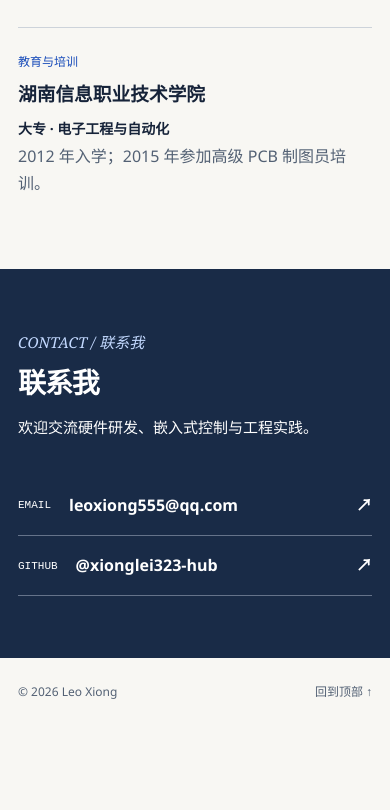
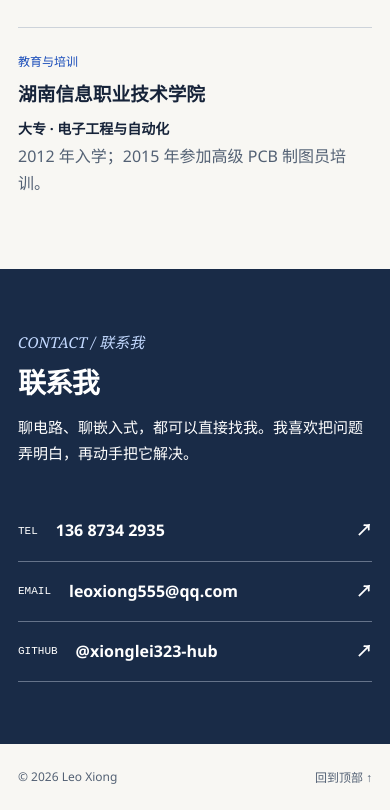
Before and after one commit to xionglei323-hub/xionglei323-hub.github.io, a plain HTML site: page index.html in a window 390 px wide. Shown: the part 3003-3813 px from the top of the page. Before the commit the page ends 3727 px from the top, so only its background shows below. Drawn offline with Linux system fonts and the light colour scheme.

Commit message:
Add phone contact to personal homepage

```diff
--- a/index.html
+++ b/index.html
@@ -10,5 +10,5 @@
 <section id="about" class="section about"><div><p class="eyebrow">ABOUT / 关于我</p><h2>关于熊雷</h2></div><div class="about-copy"><p class="lead">我是熊雷，一名电子硬件工程师。自 2016 年起参与电子产品研发，从电路设计、PCB 布局到样机测试、试产与量产，关注每一个环节是否真正可靠。</p><p>我持续探索 STM32、ESP32 与通信控制系统，并将 AI 作为辅助工具，用于代码、问题分析与工程文档。最终的判断，仍来自工程实践与验证。</p><a href="tools/gbk/index.html" class="text-link">打开 GBK 编码工具 <span>↗</span></a></div></section>
 <section class="section skills"><div class="section-top"><div><p class="eyebrow">TOOLKIT / 技术与工具</p><h2>常用技术</h2></div><p>硬件、软件与测试，<br>围绕同一个工程目标。</p></div><div id="skills-list" class="skills-list"></div></section>
 <section id="experience" class="section experience"><div class="section-top"><div><p class="eyebrow">EXPERIENCE / 工作经历</p><h2>工作与学习经历</h2></div></div><div class="experience-layout"><div id="timeline" class="timeline"></div></div></section></div>
-<section id="contact" class="contact"><div class="wrap contact-inner"><div><p class="eyebrow">CONTACT / 联系我</p><h2>联系我</h2><p>欢迎交流硬件研发、嵌入式控制与工程实践。</p></div><div class="contact-links"><a href="mailto:leoxiong555@qq.com"><span>EMAIL</span><strong>leoxiong555@qq.com</strong><b>↗</b></a><a href="https://github.com/xionglei323-hub"><span>GITHUB</span><strong>@xionglei323-hub</strong><b>↗</b></a></div></div></section></main><footer class="wrap footer"><span>© <span id="year">2026</span> Leo Xiong</span><span>DESIGN · BUILD · VERIFY</span><a href="#home">回到顶部 ↑</a></footer>
+<section id="contact" class="contact"><div class="wrap contact-inner"><div><p class="eyebrow">CONTACT / 联系我</p><h2>联系我</h2><p>聊电路、聊嵌入式，都可以直接找我。我喜欢把问题弄明白，再动手把它解决。</p></div><div class="contact-links"><a href="tel:+8613687342935" aria-label="拨打电话 136 8734 2935"><span>TEL</span><strong>136 8734 2935</strong><b aria-hidden="true">↗</b></a><a href="mailto:leoxiong555@qq.com"><span>EMAIL</span><strong>leoxiong555@qq.com</strong><b>↗</b></a><a href="https://github.com/xionglei323-hub"><span>GITHUB</span><strong>@xionglei323-hub</strong><b>↗</b></a></div></div></section></main><footer class="wrap footer"><span>© <span id="year">2026</span> Leo Xiong</span><span>DESIGN · BUILD · VERIFY</span><a href="#home">回到顶部 ↑</a></footer>
 </body></html>
```
